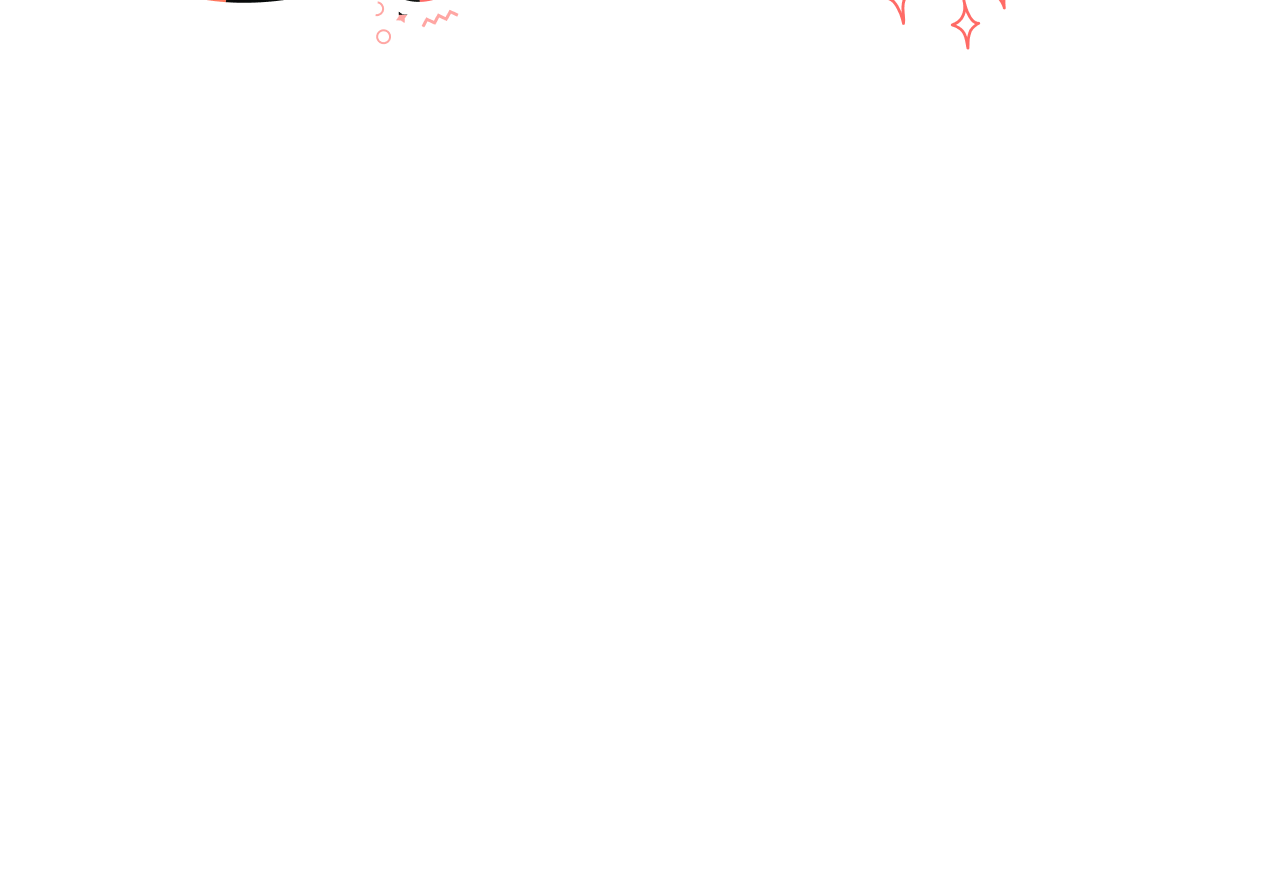
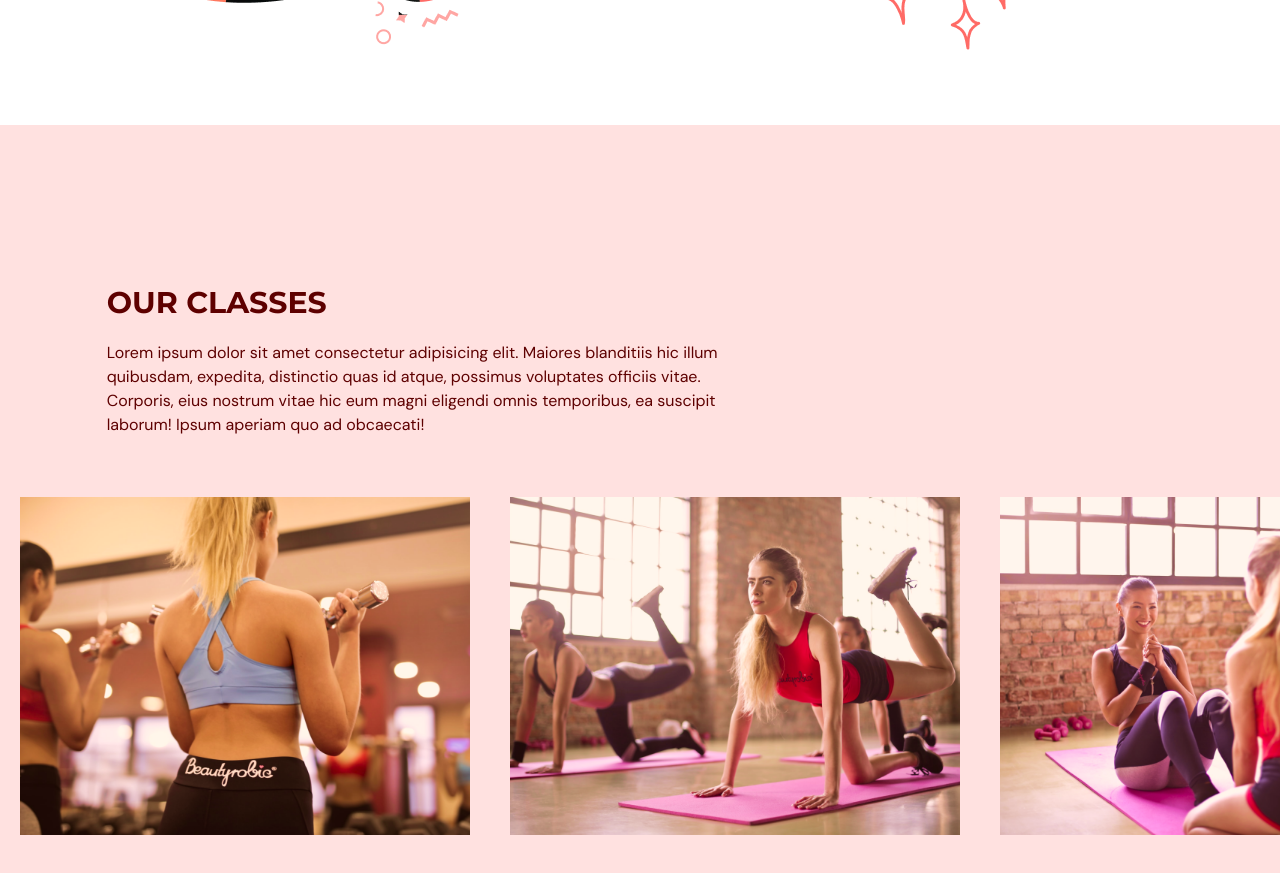
Before and after one commit to d-zucho/evolve_fitness, a React (Vite) app: page / in a window 1280 px wide. Shown: the part 2100-2973 px from the top of the page. Before the commit the page ends 2225 px from the top, so only its background shows below. Built offline with nearby package versions, Linux system fonts and the light colour scheme.

Commit message:
created classes section with scrolling images and styles

```diff
--- a/src/App.tsx
+++ b/src/App.tsx
@@ -4,6 +4,7 @@
 import Navbar from "@/scenes/navbar";
 import Home from "@/scenes/home";
 import Benefits from "@/scenes/benefits";
+import OurClasses from "@/scenes/ourClasses";
 
 function App() {
   const [selectedPage, setSelectedPage] = useState<SelectedPage>(
@@ -40,6 +41,7 @@
         />
         <Home setSelectedPage={setSelectedPage} />
         <Benefits setSelectedPage={setSelectedPage} />
+        <OurClasses setSelectedPage={setSelectedPage} />
       </div>
     </>
   );
--- /dev/null
+++ b/src/data/classData.tsx
@@ -0,0 +1,53 @@
+import { ClassType } from "@/shared/types";
+import image1 from "@/assets/image1.png";
+import image2 from "@/assets/image2.png";
+import image3 from "@/assets/image3.png";
+import image4 from "@/assets/image4.png";
+import image5 from "@/assets/image5.png";
+import image6 from "@/assets/image6.png";
+
+const classes: ClassType[] = [
+  {
+    id: 1,
+    name: "Weight Training Classes",
+    description:
+      "Lorem ipsum dolor sit amet consectetur adipisicing elit. Maiores blanditiis hic illum quibusdam, expedita, distinctio quas id atque, possimus voluptates officiis vitae. Corporis, eius nostrum vitae hic eum magni eligendi omnis temporibus, ea suscipit laborum! Ipsum aperiam quo ad obcaecati!",
+    image: image1,
+  },
+  {
+    id: 2,
+    name: "Yoga Classes",
+    description:
+      "Lorem ipsum dolor sit amet consectetur adipisicing elit. Maiores blanditiis hic illum quibusdam, expedita, distinctio quas id atque, possimus voluptates officiis vitae. Corporis, eius nostrum vitae hic eum magni eligendi omnis temporibus, ea suscipit laborum! Ipsum aperiam quo ad obcaecati!",
+    image: image2,
+  },
+  {
+    id: 3,
+    name: "Abs & Core Classes",
+    description:
+      "Lorem ipsum dolor sit amet consectetur adipisicing elit. Maiores blanditiis hic illum quibusdam, expedita, distinctio quas id atque, possimus voluptates officiis vitae. Corporis, eius nostrum vitae hic eum magni eligendi omnis temporibus, ea suscipit laborum! Ipsum aperiam quo ad obcaecati!",
+    image: image3,
+  },
+  {
+    id: 4,
+    name: "Adventure Classes",
+    description:
+      "Lorem ipsum dolor sit amet consectetur adipisicing elit. Maiores blanditiis hic illum quibusdam, expedita, distinctio quas id atque, possimus voluptates officiis vitae. Corporis, eius nostrum vitae hic eum magni eligendi omnis temporibus, ea suscipit laborum! Ipsum aperiam quo ad obcaecati!",
+    image: image4,
+  },
+  {
+    id: 5,
+    name: "General Fitness Classes",
+
+    image: image5,
+  },
+  {
+    id: 6,
+    name: "Training Classes",
+    description:
+      "Lorem ipsum dolor sit amet consectetur adipisicing elit. Maiores blanditiis hic illum quibusdam, expedita, distinctio quas id atque, possimus voluptates officiis vitae. Corporis, eius nostrum vitae hic eum magni eligendi omnis temporibus, ea suscipit laborum! Ipsum aperiam quo ad obcaecati!",
+    image: image6,
+  },
+];
+
+export default classes;
--- /dev/null
+++ b/src/scenes/ourClasses/SingleClass.tsx
@@ -0,0 +1,24 @@
+type Props = {
+  name: string;
+  description?: string;
+  image: string;
+};
+
+const SingleClass = ({ name, description, image }: Props) => {
+  const overlayStyles = `p-5 absolute z-30 flex
+  h-[380px] w-[450px] flex-col items-center justify-center
+  whitespace-normal bg-primary-500 text-center text-white
+  opacity-0 transition duration-500 hover:opacity-90`;
+
+  return (
+    <li className="relative mx-5 inline-block h-[380px] w-[450px]">
+      <div className={overlayStyles}>
+        <p className="text-xl font-bold">{name}</p>
+        <p>{description}</p>
+      </div>
+      <img src={image} alt={`${name}`} />
+    </li>
+  );
+};
+
+export default SingleClass;
--- a/src/scenes/ourClasses/index.tsx
+++ b/src/scenes/ourClasses/index.tsx
@@ -1,18 +1,66 @@
-import { SelectedPage } from "@/shared/types";
-import React from "react";
-import image1 from "@/assets/image1.png";
-import image2 from "@/assets/image2.png";
-import image3 from "@/assets/image3.png";
-import image4 from "@/assets/image4.png";
-import image5 from "@/assets/image5.png";
-import image6 from "@/assets/image6.png";
+import { ClassType, SelectedPage } from "@/shared/types";
+import { motion } from "framer-motion";
+import HText from "@/shared/HText";
+import classes from "@/data/classData";
+import SingleClass from "./SingleClass";
 
 type Props = {
   setSelectedPage: (value: SelectedPage) => void;
 };
 
-const index = ({ setSelectedPage }: Props) => {
-  return <section id="ourClasses">index</section>;
+const OurClasses = ({ setSelectedPage }: Props) => {
+  return (
+    <section id="ourclasses" className="w-full bg-primary-100 py-40">
+      {/* First motion is to set the page in navbar when in view */}
+      <motion.div
+        onViewportEnter={() => setSelectedPage(SelectedPage.OurClasses)}
+      >
+        {/* SMotion div to set text aninmation */}
+        <motion.div
+          className="mx-auto w-5/6"
+          initial={{ opacity: 0, x: -50 }}
+          // transition={{ duration: 2 }}
+          animate="visible"
+          whileInView="visible"
+          viewport={{ once: true, amount: 0.5 }}
+          transition={{ duration: 0.5 }}
+          variants={{
+            hiddedn: { opacity: 0, x: -50 },
+            visible: { opacity: 1, x: 0 },
+          }}
+        >
+          <div className="md:w-3/5">
+            <HText>OUR CLASSES</HText>
+            <p className="py-5">
+              Lorem ipsum dolor sit amet consectetur adipisicing elit. Maiores
+              blanditiis hic illum quibusdam, expedita, distinctio quas id
+              atque, possimus voluptates officiis vitae. Corporis, eius nostrum
+              vitae hic eum magni eligendi omnis temporibus, ea suscipit
+              laborum! Ipsum aperiam quo ad obcaecati!
+            </p>
+          </div>
+        </motion.div>
+
+        <div className="mt-10 h-[353px] w-full overflow-x-auto overflow-y-hidden">
+          <ul className="w-[2800px] gap-8 whitespace-nowrap">
+            {classes.map((item: ClassType, index: number) => (
+              // <div key={`${item.name}-${index}`}
+              //   name={item.name}
+              //   description={item.description}
+              //   image={item.image}
+              // ></div>
+              <SingleClass
+                key={`${item.name}-${index}`}
+                name={item.name}
+                description={item.description}
+                image={item.image}
+              />
+            ))}
+          </ul>
+        </div>
+      </motion.div>
+    </section>
+  );
 };
 
-export default index;
+export default OurClasses;
```
Also changed, not shown: src/shared/types.ts (+7 -0 lines).
